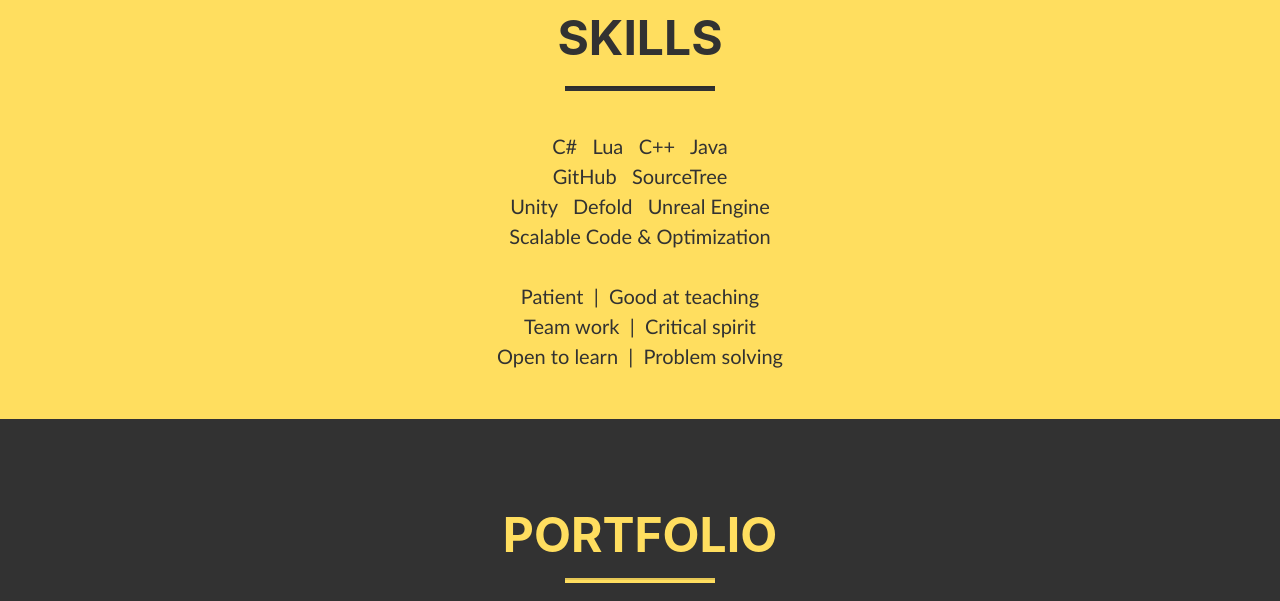
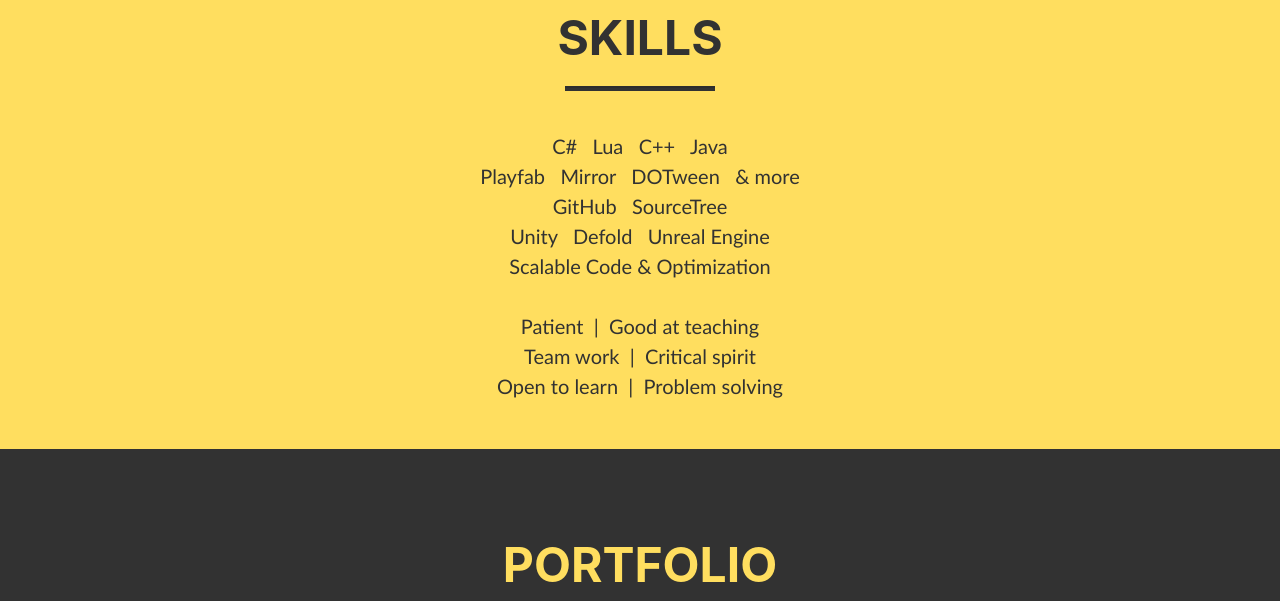
Before and after one commit to JoanOrtiga/JoanOrtiga.github.io, a plain HTML site: page index.html in a window 1280 px wide. Shown: the part 1160-1761 px from the top of the page. Drawn offline with nearby package versions, Linux system fonts and the light colour scheme; a web font is replaced by a local one.

Commit message:
Update index.html

```diff
--- a/index.html
+++ b/index.html
@@ -85,7 +85,7 @@
                     <div class="col-lg-4 mr-auto">
                     </div>
                     <div class="col-lg-4 mr-auto">
-                        <p class="pre-wrap lead" style="text-align: center; text-justify: inter-word;">C#   Lua   C++   Java<br/>GitHub   SourceTree<br/>Unity   Defold   Unreal Engine<br/>Scalable Code & Optimization<br/><br/>Patient  |  Good at teaching<br/>Team work  |  Critical spirit<br/>Open to learn  |  Problem solving</p>
+                        <p class="pre-wrap lead" style="text-align: center; text-justify: inter-word;">C#   Lua   C++   Java<br/>Playfab   Mirror   DOTween   & more<br/>GitHub   SourceTree<br/>Unity   Defold   Unreal Engine<br/>Scalable Code & Optimization<br/><br/>Patient  |  Good at teaching<br/>Team work  |  Critical spirit<br/>Open to learn  |  Problem solving</p>
                     </div>
                     <div class="col-lg-4 mr-auto">
                     </div>
```
